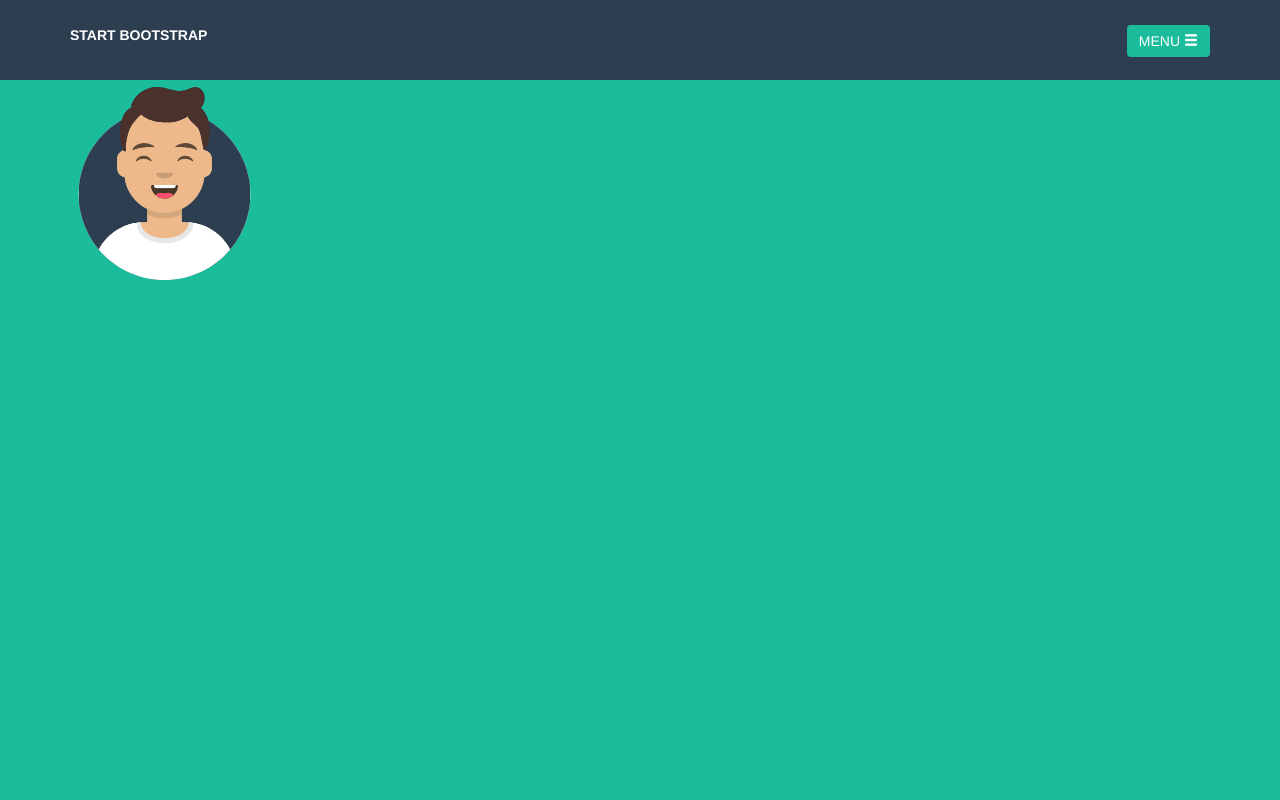
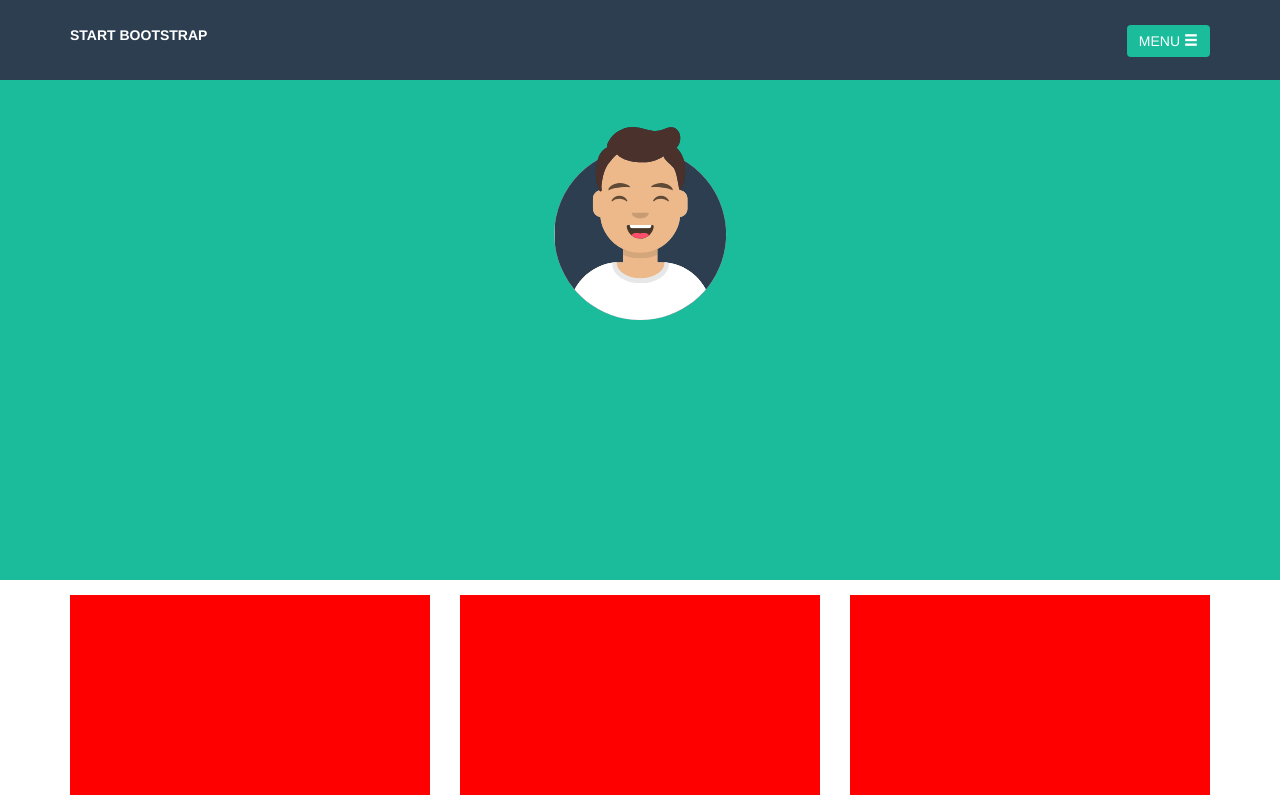
Before and after one commit to aleneri-github/html-css-bootstrap-freelancer, a plain HTML site: page index.html in a window 1280 px wide. Shown: the top 800 px of the page. Drawn offline with nearby package versions, Linux system fonts and the light colour scheme.

Commit message:
Immagine Jumbotron posizionata

```diff
--- a/css/style.css
+++ b/css/style.css
@@ -7,7 +7,6 @@
   top: 25px;
   left: 15px;
   font-weight: bolder;
-
 }
 
 .header_top_left,
@@ -30,11 +29,22 @@
 }
 
 .header_bottom{
-  height: 100vh;
+  height: 500px;
+  padding-top: 40px;
   background-color: #1ABC9C;
 }
 
+.position_relative{
+  position: relative;
+}
+
 #jumbotron{
+  position: absolute;
+  top: 0;
+  left: 50%;
+  transform: translate(-50%, 0);
+
+
   height: 200px;
 }
 
--- a/index.html
+++ b/index.html
@@ -32,7 +32,7 @@
     <div class="header_bottom">
       <div class="container">
         <div class="row">
-          <div class="col-xs-12">
+          <div class="col-xs-12 position_relative">
             <img id="jumbotron" src="img/avataaars.svg" alt="Avatar">
           </div>
         </div>
```
